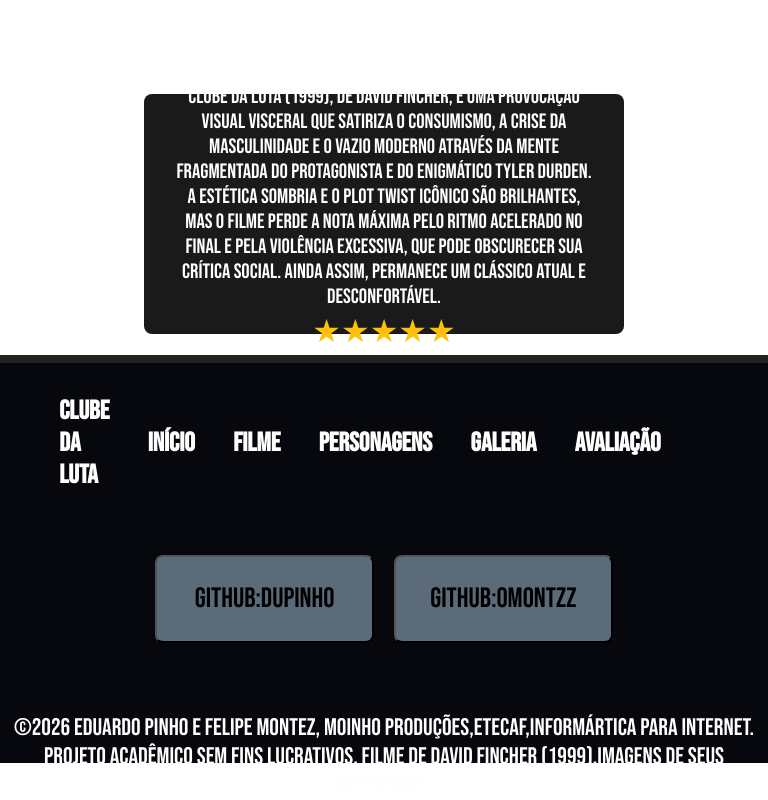
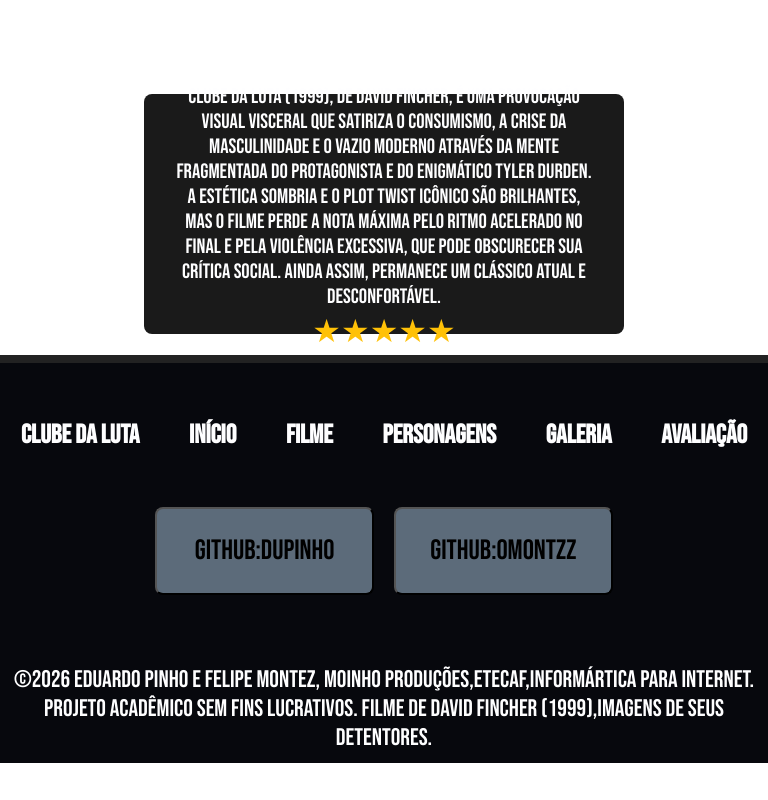
Before and after one commit to dupinho/Clube-da-Luta, a plain HTML site: page index.html in a window 768 px wide. Shown: the part 5877-6677 px from the top of the page. After the commit the page ends 6640 px from the top, so only its background shows below. Drawn offline with nearby package versions, Linux system fonts and the light colour scheme.

Commit message:
Footer
Começo do footer no tablet

```diff
--- a/style.css
+++ b/style.css
@@ -1151,4 +1151,24 @@ footer{
         font-size: 1.3rem;
     }
 
+    #navFooter{
+        margin-top: 5vh;
+        margin-bottom: 5vh;
+
+        width: 100%;
+
+            flex-direction: row;
+            flex-wrap: nowrap;
+            justify-content: space-around;
+            align-items: center;
+
+        gap: 1vw;
+    }
+
+    #navFooter h3{
+        margin: 2vh 0;
+
+        white-space: nowrap;
+    }
+
 }
```
